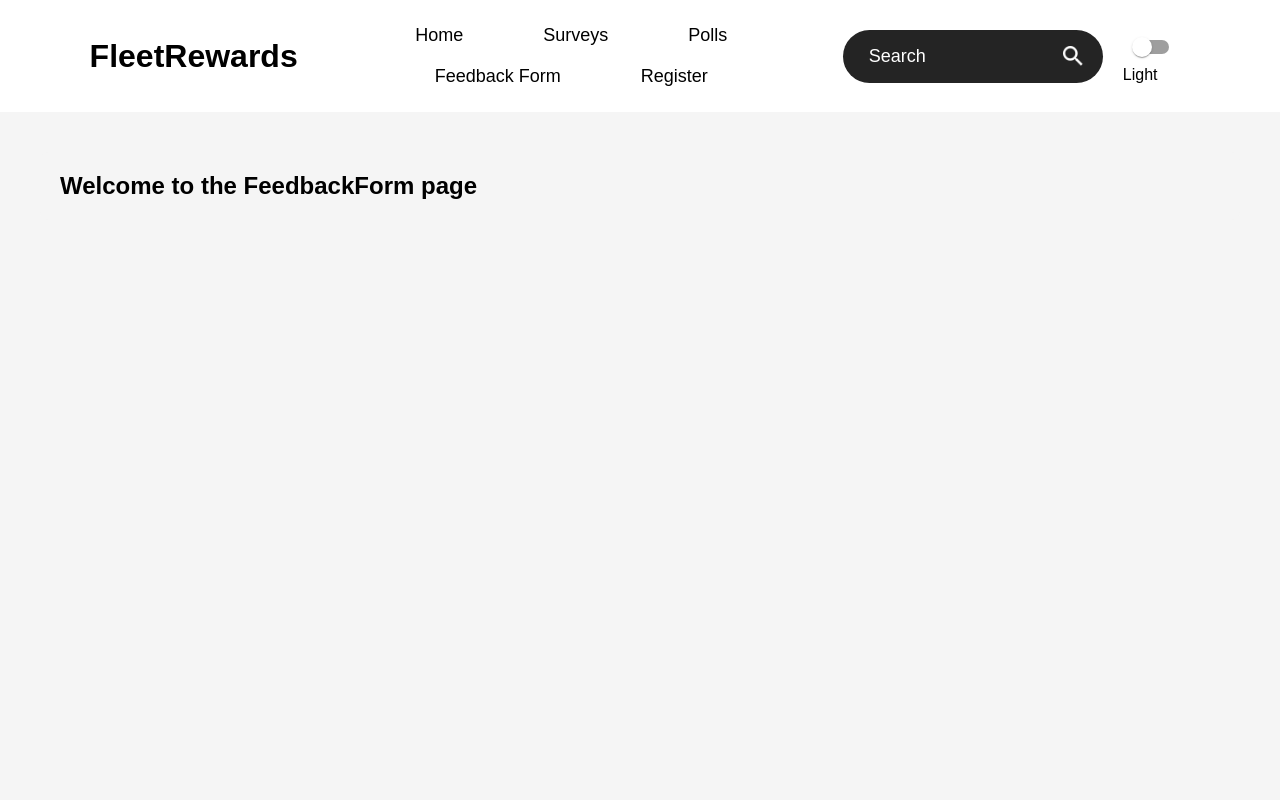
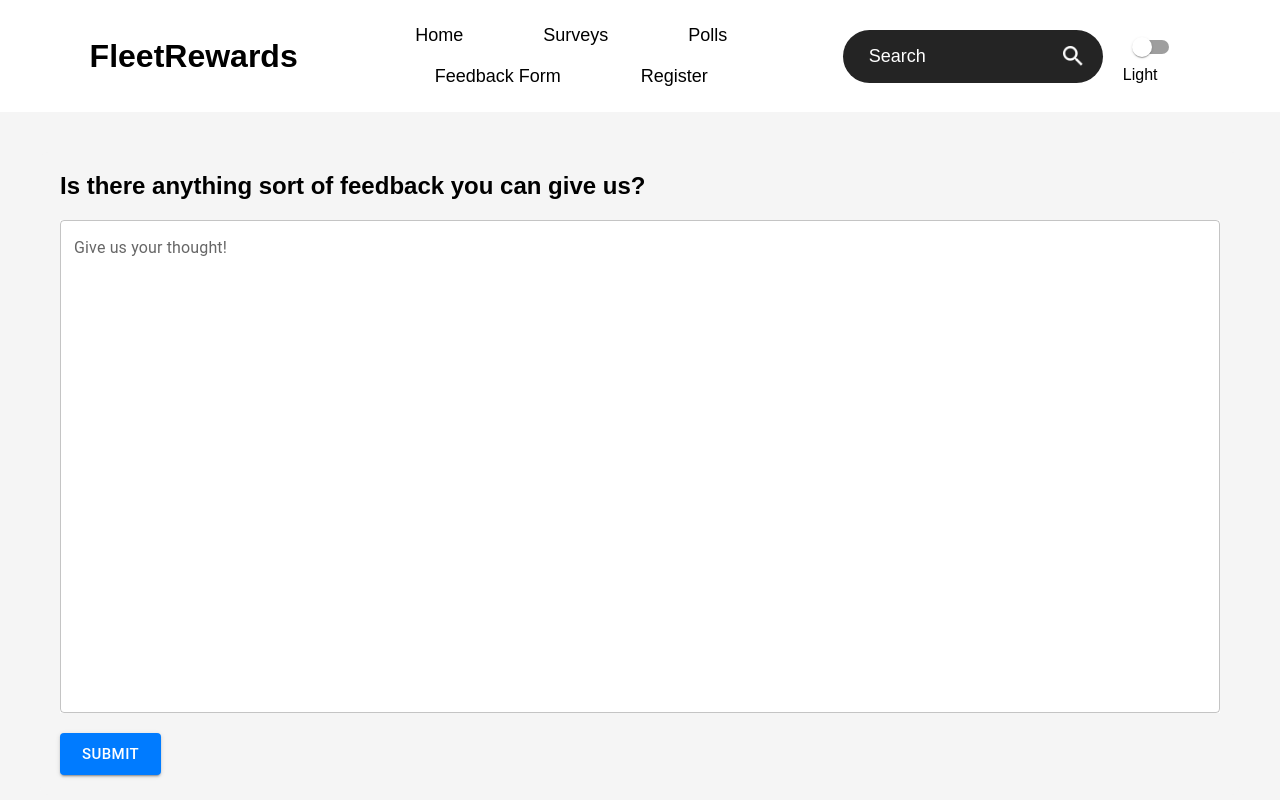
Before and after one commit to ItsGoldeneyes/Vehicular-Networks-Inc, a React (Create React App) app in the folder frontend/: page /Feedback in a window 1280 px wide. Built offline with nearby package versions, Linux system fonts and the light colour scheme.

Commit message:
finished feedback form UI + placeholder submission

```diff
--- a/frontend/src/components/FeedbackForm/FeedbackForm.js
+++ b/frontend/src/components/FeedbackForm/FeedbackForm.js
@@ -1,18 +1,49 @@
-import React, { useEffect } from "react";
+import React, { useState } from "react";
 import { useOutletContext } from "react-router-dom";
+import { TextField, Button } from "@mui/material";
 import "./FeedbackForm.css";
 
 export default function FeedbackForm() {
   const { theme } = useOutletContext(); // Get theme from context
+  const [feedback, setFeedback] = useState(""); // State for feedback
 
-  useEffect(() => {
-      document.title = "Submit Feedback - FleetRewards";
-  }, []);
+  const handleSubmit = async() => {
+    try {
+      console.log(feedback);
+    } catch (e) {
+      console.error(e);
+    }
+  }
 
   return (
     <div className={`feedback-form ${theme}`}>
-      <h2>Welcome to the FeedbackForm page</h2>
-      {/* Add your form content here */}
+      <h2>Is there anything sort of feedback you can give us?</h2>
+
+      <TextField
+        label="Give us your thought!"
+        multiline
+        rows={20}
+        value={feedback}
+        onChange={(e) => setFeedback(e.target.value)}
+        sx={{
+          width: "100%",
+          marginTop: "20px",
+          backgroundColor: theme === "dark" ? "darkgray" : "white"
+        }}
+      />
+
+      <Button
+        id="submit-button"
+        variant="contained"
+        size="large"
+        sx={{
+          marginTop: "20px",
+          backgroundColor: "#007bff"
+        }}
+        onClick={handleSubmit}
+      >
+        Submit
+      </Button>
     </div>
   );
 }
```
Also changed, not shown: frontend/src/components/FeedbackForm/FeedbackForm.css (line endings or trailing spaces).
